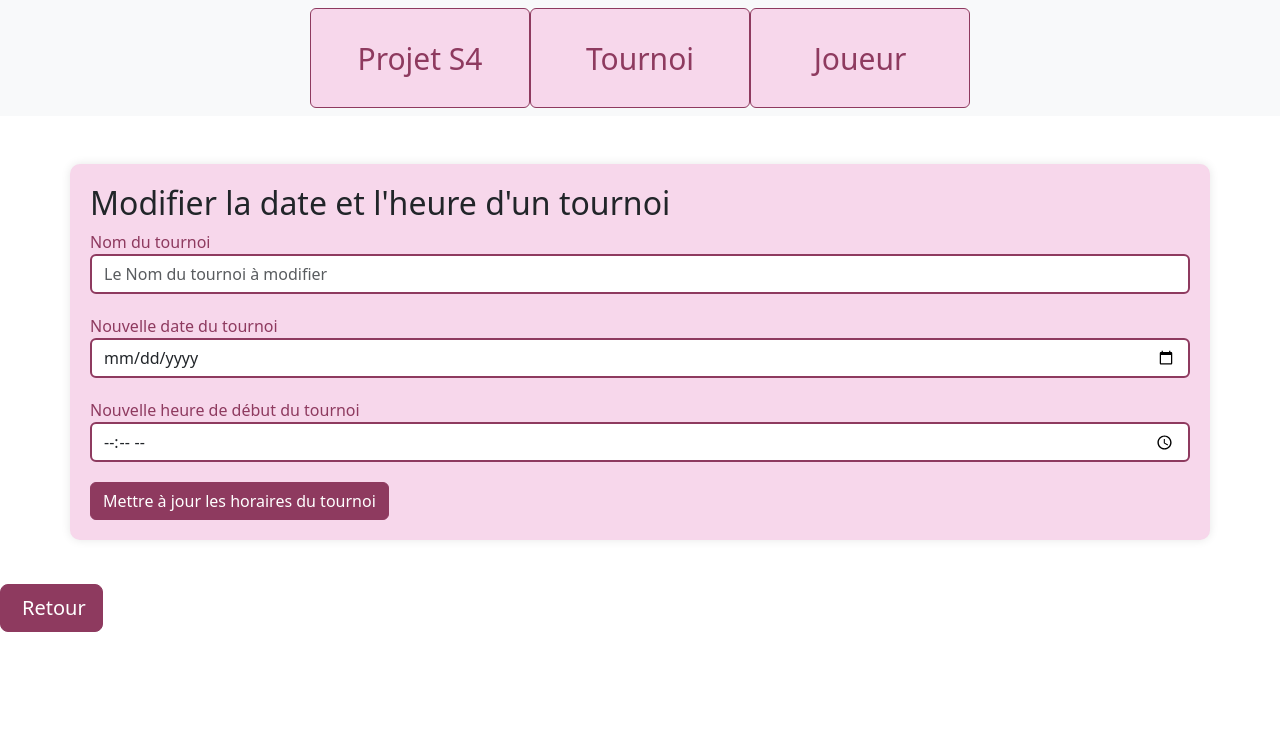
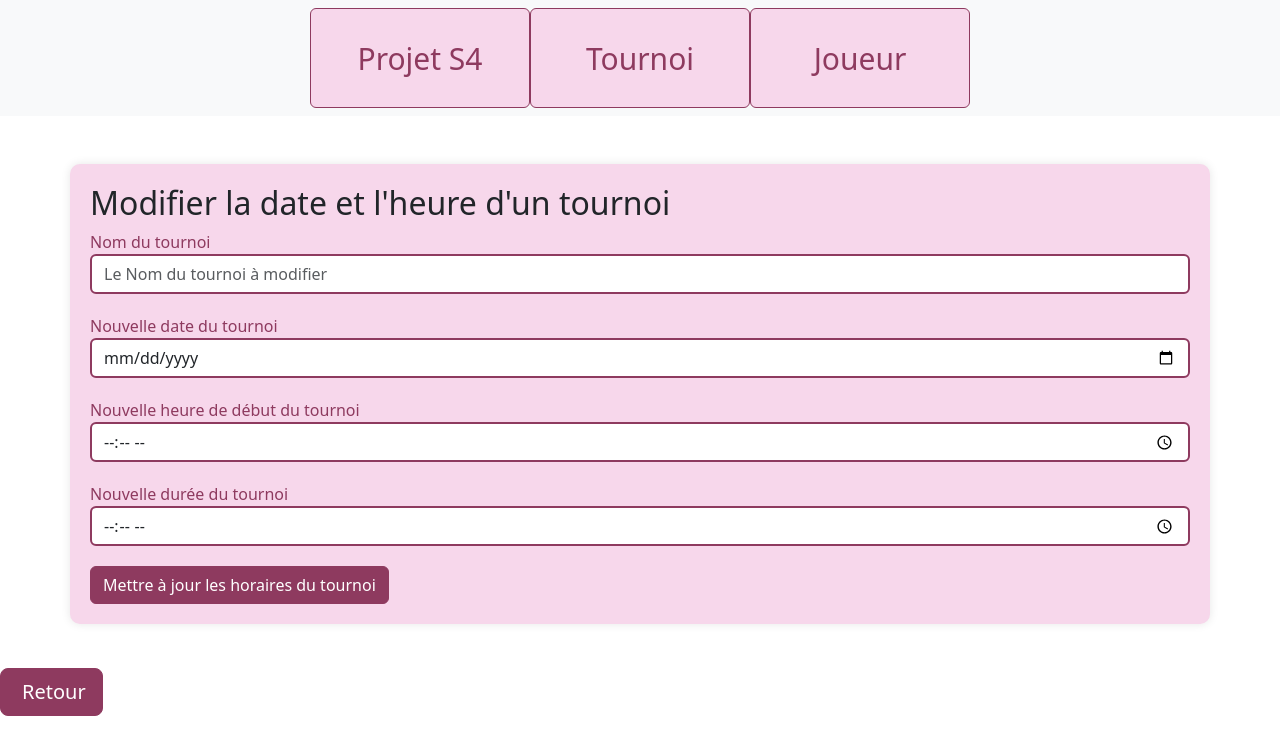
Before and after one commit to Lefa21/Les-clash-des-raquettes, an Angular app in the folder robaingAngularProject/: page /modifier-tournoi in a window 1280 px wide. Shown: the top 754 px of the page. Built offline with nearby package versions, Linux system fonts and the light colour scheme.

Commit message:
ADD duree tournoi + heure debut tournoi

```diff
--- a/robaingAngularProject/src/app/Tournament.ts
+++ b/robaingAngularProject/src/app/Tournament.ts
@@ -3,6 +3,7 @@ export interface Tournament {
     nom_tournoi: string;
     date_tournoi: string;
     heure_debut_tournoi: string;
+    duree_tournoi: string;
     joueurs_participants: string[]
     nombre_tables: number;
     liste_matchs: Matchs[]
@@ -11,6 +12,7 @@ export interface Tournament {
 export interface AffichageTournament {
   date_tournoi: string;
   heure_debut_tournoi: string;
+  duree_tournoi : string;
   nom_tournoi: string;
   nombre_participants: number;
 }
@@ -22,6 +24,7 @@ export interface Matchs {
   export interface newDateAndHourTournament {
     nom_tournoi: string;
     date_tournoi: string;
+    duree_tournoi : string;
     heure_debut_tournoi: string;
   }
 
--- a/robaingAngularProject/src/app/inserer-tournoi/inserer-tournoi.component.html
+++ b/robaingAngularProject/src/app/inserer-tournoi/inserer-tournoi.component.html
@@ -15,6 +15,12 @@
       <div class="form-group col-md-6">
         <label for="heure_debut_tournoi">Heure de début du tournoi</label>
         <input type="time" class="form-control" id="heure_debut_tournoi" name="heure_debut_tournoi" [(ngModel)]="tournoiData.heure_debut_tournoi">
+      </div>
+    </div>
+    <div class="form-row">
+      <div class="form-group col-md-6">
+        <label for="duree_tournoi">Durée du tournoi</label>
+        <input type="time" class="form-control" id="duree_tournoi" name="duree_tournoi" [(ngModel)]="tournoiData.duree_tournoi">
       </div>
     </div>
     <div class="form-row">
--- a/robaingAngularProject/src/app/inserer-tournoi/inserer-tournoi.component.ts
+++ b/robaingAngularProject/src/app/inserer-tournoi/inserer-tournoi.component.ts
@@ -21,6 +21,7 @@ export class InsererTournoiComponent {
     nom_tournoi: '',
     date_tournoi: '',
     heure_debut_tournoi: '',
+    duree_tournoi: '',
     joueurs_participants: [],
     nombre_tables: null as unknown as number,
     liste_matchs: []
--- a/robaingAngularProject/src/app/modifier-tournoi/modifier-tournoi.component.html
+++ b/robaingAngularProject/src/app/modifier-tournoi/modifier-tournoi.component.html
@@ -13,6 +13,10 @@
       <label for="heure_debut_tournoi">Nouvelle heure de début du tournoi</label>
       <input type="time" class="form-control" id="heure_debut_tournoi" name="heure_debut_tournoi" [(ngModel)]="tournoiData.heure_debut_tournoi">
     </div>
+    <div class="form-group">
+      <label for="duree_tournoi">Nouvelle durée du tournoi</label>
+      <input type="time" class="form-control" id="duree_tournoi" name="duree_tournoi" [(ngModel)]="tournoiData.duree_tournoi">
+    </div>
     <button type="submit" class="btn btn-primary">Mettre à jour les horaires du tournoi</button>
   </form>
   <div *ngIf="messageFromServer">
--- a/robaingAngularProject/src/app/modifier-tournoi/modifier-tournoi.component.ts
+++ b/robaingAngularProject/src/app/modifier-tournoi/modifier-tournoi.component.ts
@@ -18,6 +18,7 @@ export class ModifierTournoiComponent {
   tournoiData: newDateAndHourTournament = {
     nom_tournoi: '',
     date_tournoi: '',
+    duree_tournoi:'',
     heure_debut_tournoi : ''
   };
 
```
